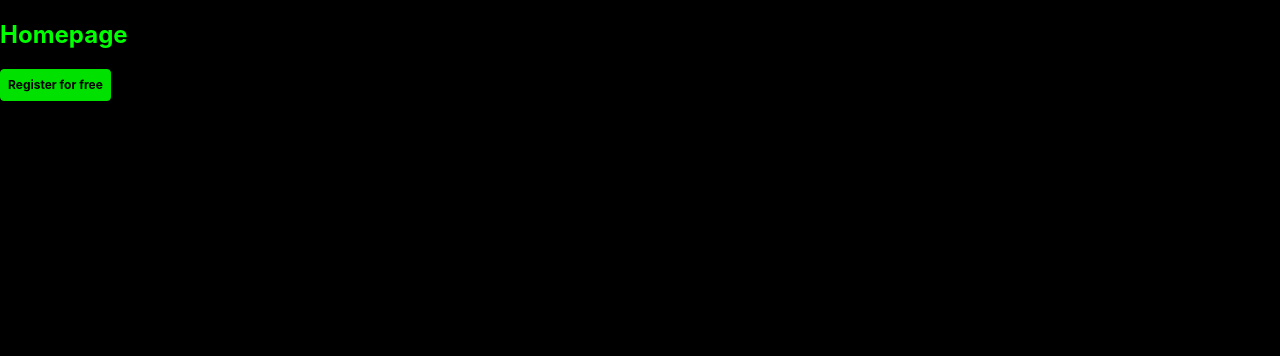
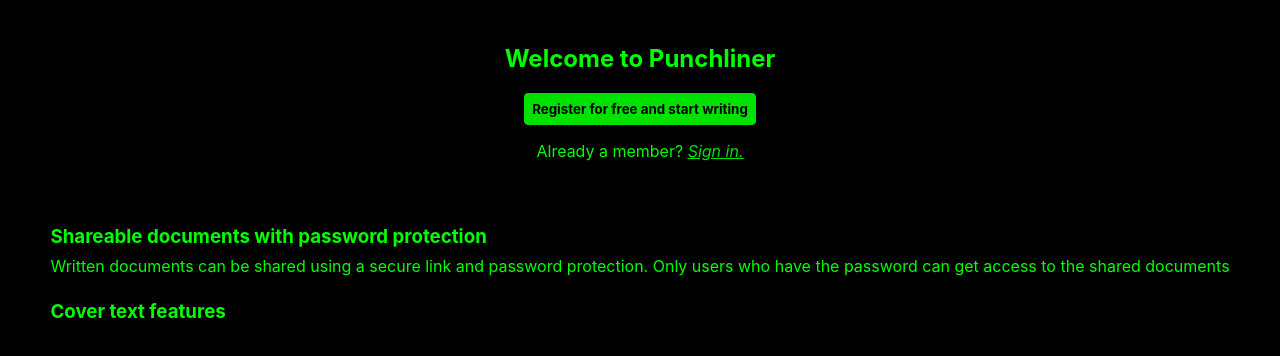
Before and after one commit to vudoan1708-cyber/Punchliner.app, a Svelte app in the folder frontend/: page / in a window 1280 px wide. Shown: the top 356 px of the page. Built offline with nearby package versions, Linux system fonts and the light colour scheme.

Commit message:
VU-14: SETUP TEMPLATING AND STYLE FOR THE HOME PAGE

```diff
--- a/frontend/package.json
+++ b/frontend/package.json
@@ -4,7 +4,7 @@
   "version": "0.0.0",
   "type": "module",
   "scripts": {
-    "dev": "vite --open",
+    "dev": "vite --open --host",
     "build": "vite build",
     "preview": "vite preview",
     "check": "svelte-check --tsconfig ./tsconfig.json"
--- a/frontend/src/App.svelte
+++ b/frontend/src/App.svelte
@@ -1,22 +1,23 @@
 <script lang="ts">
-  import { Router, Link, Route } from 'svelte-navigator';
+  import { Router, Route, navigate } from 'svelte-navigator';
 
 	import Home from './views/Home.svelte';
 	import Account from './views/Account.svelte';
 	import EditorLayout from './views/EditorLayout.svelte';
 	import NotFound from './views/NotFound.svelte';
 
-  const fallbackRoute = (pathname) => {
+  const fallbackRoute = (pathname, query) => {
     if (pathname.includes('/account') && !pathname.includes('register')) {
-      window.location.href = '/account/login';
+      navigate('/account/login');
+      return;
     }
   };
 
   const createAnnouncement = (route, location) => {
     const viewName = route.meta.name;
-		const { pathname } = location;
+		const { pathname, search } = location;
 
-    fallbackRoute(pathname);
+    fallbackRoute(pathname, search);
     return `Navigated to the ${viewName} view at ${pathname}`;
   };
 </script>
--- a/frontend/src/components/Button.svelte
+++ b/frontend/src/components/Button.svelte
@@ -84,7 +84,7 @@
 <style>
 .button {
   font-family: var(--type-button-font);
-  font-size: var(--type-button-size);
+  /* font-size: var(--type-button-size); */
   line-height: var(--type-button-line-height);
   font-weight: var(--type-button-weight);
   border: var(--border-width) solid var(--color-primary);
--- a/frontend/src/lib/Account/Register.svelte
+++ b/frontend/src/lib/Account/Register.svelte
@@ -23,7 +23,7 @@
 
 <!-- <template> -->
   <form on:submit|preventDefault>
-    <h3>Create a new account</h3>
+    <h2>Create a new account</h2>
     <div class="form_content">
       <label for="email">
         Email
--- a/frontend/src/themes/common.css
+++ b/frontend/src/themes/common.css
@@ -19,3 +19,7 @@
 input[type="password"]::focus {
   border: var(--border-width) solid var(--color-primary);
 }
+
+a {
+  color: var(--color-primary);
+}
--- a/frontend/src/views/EditorLayout.svelte
+++ b/frontend/src/views/EditorLayout.svelte
@@ -1,4 +1,6 @@
 <script lang="ts">
+  import { navigate } from 'svelte-navigator';
+
   import TextEditor from "../lib/TextEditor.svelte";
   import ControlsUI from "../lib/ControlsUI/ControlsUI.svelte";
 
@@ -116,6 +118,16 @@
   const removeSelectedText = ({ detail }) => {
     selectedText = selectedText.filter((__, idx) => idx !== detail);
   };
+
+  const invalidLocation = (pathname, search) => {
+    return pathname.includes('/editor') && (!search || !search.includes('?userId=') || !search.includes('%22%22'));
+  };
+  (() => {
+    const { pathname, search } = window.location;
+    if (invalidLocation(pathname, search)) {
+      navigate('/account/login');
+    }
+  })();
 </script>
 
 <main>
--- a/frontend/src/views/Home.svelte
+++ b/frontend/src/views/Home.svelte
@@ -9,6 +9,42 @@
 </script>
 
 <!-- <template> -->
-  <h2>Homepage</h2>
-  <Button on:click={goToRegisterScreen}>Register for free</Button>
+  <section id="Home">
+    <h2>Welcome to Punchliner</h2>
+    <Button on:click={goToRegisterScreen}>Register for free and start writing</Button>
+    <p class="login_link">Already a member? <a href="/account/login"><u><i>Sign in.</i></u></a></p>
+    <br /><br />
+    <div class="features">
+      <div>
+        <h3>Shareable documents with password protection</h3>
+        <p>Written documents can be shared using a secure link and password protection.
+          Only users who have the password can get access to the shared documents</p>
+      </div>
+      <div>
+        <h3>Cover text features</h3>
+      </div>
+      <p></p>
+    </div>
+  </section>
 <!-- </template> -->
+
+<style>
+  section#Home {
+    display: flex;
+    flex-direction: column;
+    align-items: center;
+    margin-top: calc(var(--margin) * 3);
+  }
+
+  div.features {
+    position: relative;
+    display: flex;
+    flex-direction: column;
+    gap: var(--margin);
+    text-align: left;
+  }
+  div.features h3,
+  div.features p {
+    margin: var(--margin);
+  }
+</style>
--- a/frontend/src/views/NotFound.svelte
+++ b/frontend/src/views/NotFound.svelte
@@ -3,5 +3,18 @@
 </script>
 
 <!-- <template> -->
-  <h2>Not Found</h2>
+  <section id="NotFound">
+    <h2>Not Found</h2>
+  </section>
 <!-- </template> -->
+
+<style>
+  section#NotFound {
+    position: relative;
+    width: 100%;
+    height: 100vh;
+    display: flex;
+    justify-content: center;
+    align-items: center;
+  }
+</style>
```
